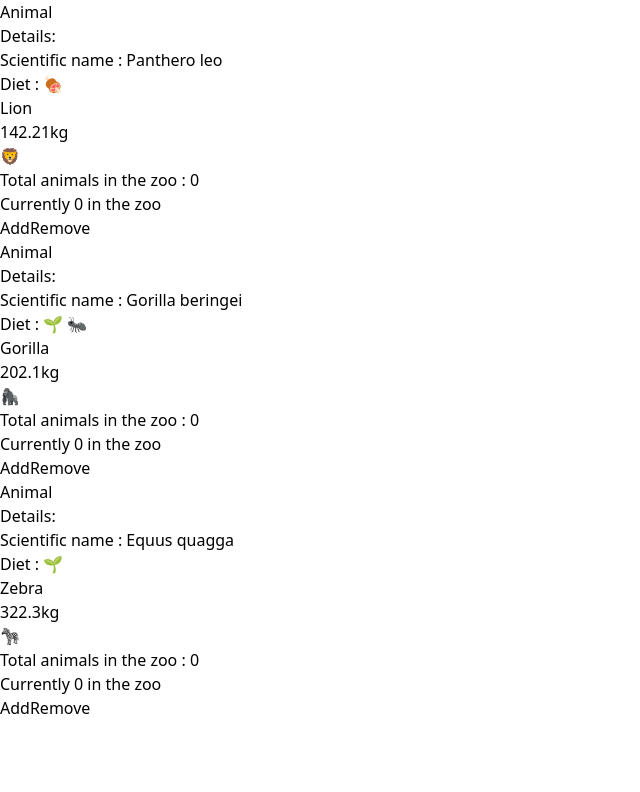
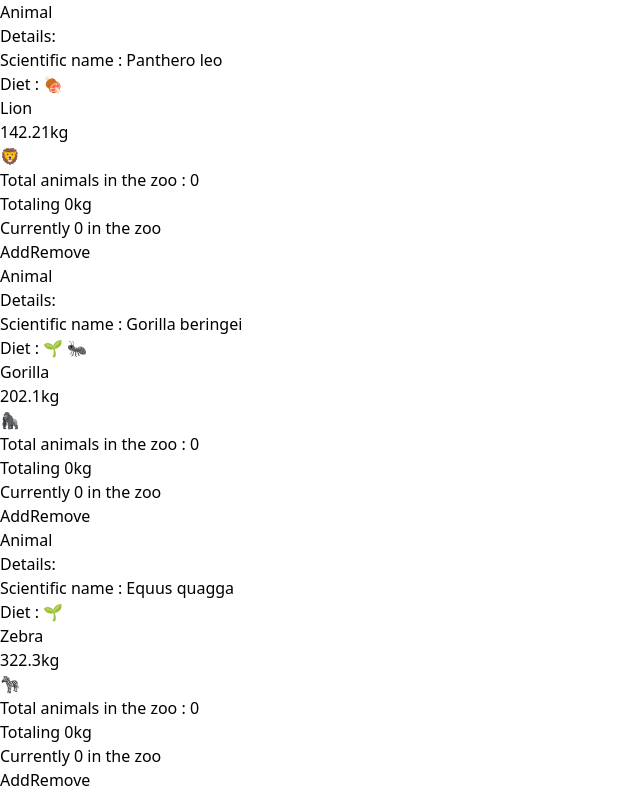
Before and after one commit to Mizuhaa/ReactDigialOcean, a React (Vite) app: page / in a window 1280 px wide. Shown: the part 1557-2349 px from the top of the page, without its empty margins (0-640 px from the left). Before the commit the page ends 2277 px from the top, so only its background shows below. Built offline with nearby package versions, Linux system fonts and the light colour scheme; the HTML template or start-up script is replaced by a standard one.

Commit message:
Avait utilisation du context

```diff
--- a/src/App.tsx
+++ b/src/App.tsx
@@ -12,7 +12,7 @@ export default function App() {
       <Instructions />
       <div className="flex flex-row justify-between px-5 text-center divide-x-2">
         {animals.map((animal) => (
-          <div className="grid grid-rows-2"><Animal {...animal} /><AnimalStockHandler {...animal} /></div>
+          <div className="grid grid-rows-2"><Animal {...animal} /><AnimalStockHandler {...animal}/></div>
         ))}
       </div>
     </div>
--- a/src/components/AnimalStockHandler/AnimalStockHandler.tsx
+++ b/src/components/AnimalStockHandler/AnimalStockHandler.tsx
@@ -8,6 +8,7 @@ export default function AnimalStockHandler(animal: IAnimal) {
     return (
       <div>
         <p>Total animals in the zoo : {cart.length}</p>
+        <p>Totaling {cart.reduce((sum, current) => sum + current.size, 0)}kg</p>
         <p>Currently {cart.length} in the zoo</p>
         <div className="space-x-5">
           <button className="bg-blue-500 hover:bg-blue-700 text-white font-bold py-2 px-4 rounded" onClick={() => {setCart([...cart, animal])}}>
```
